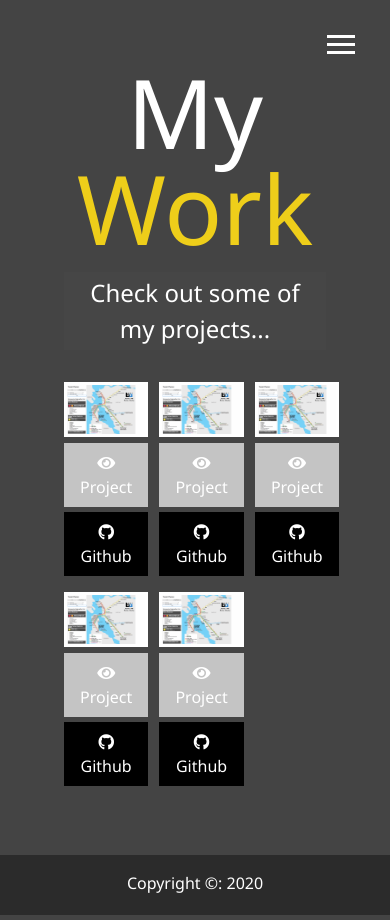
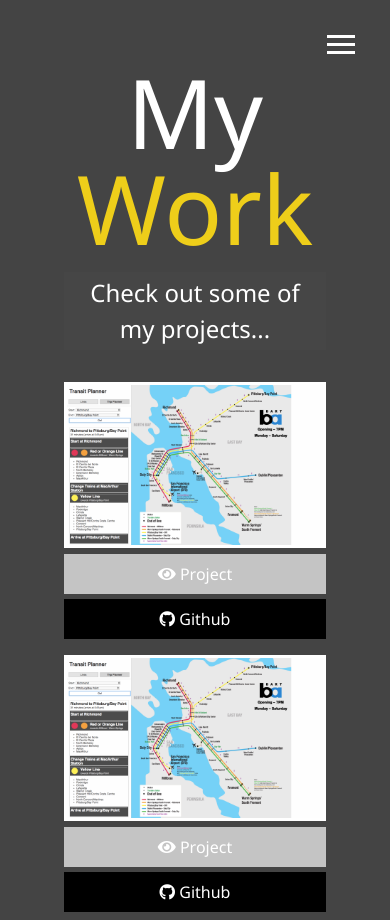
Before and after one commit to meiflin123/my_portfolio, a website: page dist/work.html in a window 390 px wide. Shown: the top 920 px of the page. Drawn offline with Linux system fonts and the light colour scheme.

Commit message:
responsive work page

```diff
--- a/scss/_mobile.scss
+++ b/scss/_mobile.scss
@@ -7,6 +7,9 @@
 
 // Desktops & Laptops
 @include mediaLg {
+  .projects {
+    grid-template-columns: repeat(3, 1fr);
+  }
 }
 
 // Tablets & Small Laptops
@@ -55,6 +58,10 @@
       "job3";
     grid-template-columns: 1fr;
   }
+
+  .projects {
+    grid-template-columns: repeat(2, 1fr);
+  }
 }
 
 // Smartphones
@@ -66,4 +73,8 @@
       font-size: 4rem;
     }
   }
+
+  .projects {
+    grid-template-columns: 1fr;
+  }
 }
```
Also changed, not shown: dist/css/main.css.
